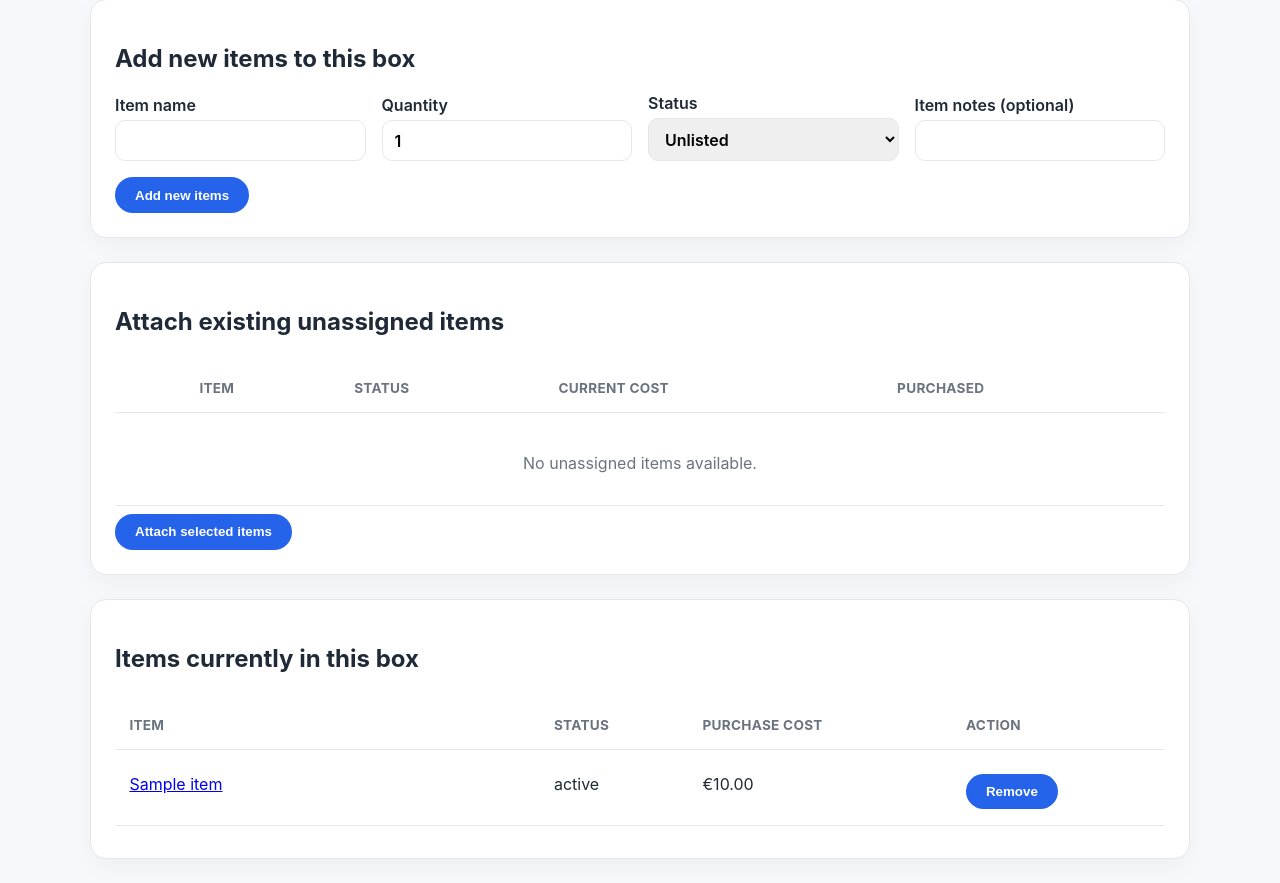
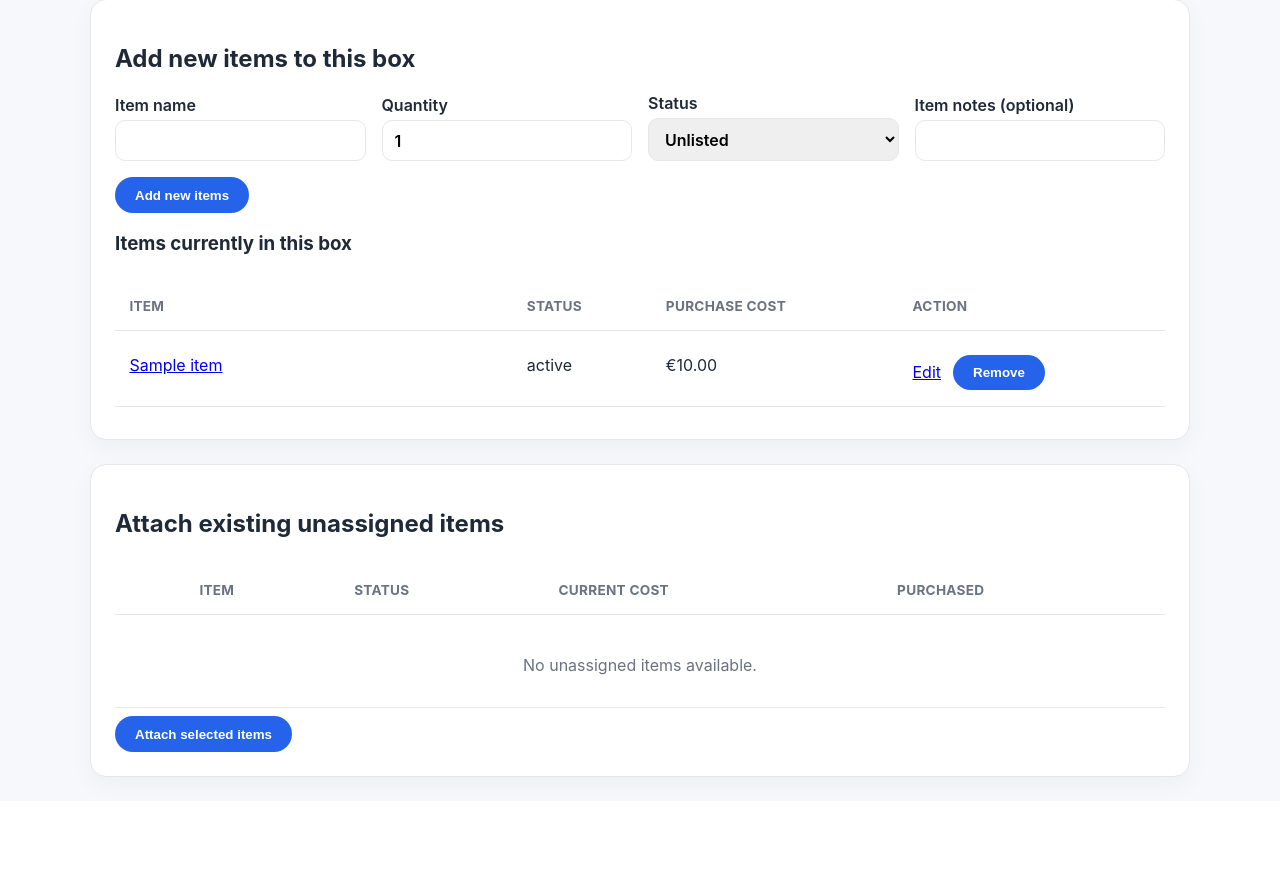
Before and after one commit to ps1-eng/super-potato, a Flask app: page /lots/1/edit in a window 1280 px wide. Shown: the part 485-1368 px from the top of the page. After the commit the page ends 1270 px from the top, so only its background shows below. Run offline with Flask 3, Linux system fonts and the light colour scheme; data comes from the database, SQL or seed files in the repository; tables that the repository leaves empty hold one stand-in row (values such as "Sample post").

Commit message:
Improve box edit flow for rapid item updates

```diff
--- a/app.py
+++ b/app.py
@@ -1633,13 +1633,26 @@ def edit_item(item_id: int) -> str | Response:
         flash("Item not found.")
         return redirect(url_for("index"))
 
+    return_to_lot_id = request.args.get("return_to_lot_id", type=int)
+    if request.method == "POST":
+        return_to_lot_id = request.form.get("return_to_lot_id", type=int)
+    if return_to_lot_id is not None and item["lot_id"] != return_to_lot_id:
+        return_to_lot_id = None
+
     if request.method == "GET":
+        back_url = (
+            url_for("lot_edit", lot_id=return_to_lot_id, _anchor="add-item")
+            if return_to_lot_id is not None
+            else url_for("item_detail", item_id=item_id)
+        )
         return render_template(
             "item_edit.html",
             item=item,
             purchase_sources=fetch_purchase_sources(),
             statuses=STATUSES,
             date_format=DATE_FORMAT,
+            back_url=back_url,
+            return_to_lot_id=return_to_lot_id,
         )
 
     name = request.form.get("name", "").strip()
@@ -1654,24 +1667,28 @@ def edit_item(item_id: int) -> str | Response:
     listed_date = parse_date(listed_date_raw) if listed_date_raw else None
     notes = request.form.get("notes", "").strip() or None
 
+    edit_redirect_kwargs: dict[str, int] = {"item_id": item_id}
+    if return_to_lot_id is not None:
+        edit_redirect_kwargs["return_to_lot_id"] = return_to_lot_id
+
     if not name:
         flash("Item name is required.")
-        return redirect(url_for("edit_item", item_id=item_id))
+        return redirect(url_for("edit_item", **edit_redirect_kwargs))
     if purchase_price is None:
         flash("Purchase price must be a number.")
-        return redirect(url_for("edit_item", item_id=item_id))
+        return redirect(url_for("edit_item", **edit_redirect_kwargs))
     if purchase_date is None:
         flash(f"Purchase date must be in {DATE_FORMAT} format.")
-        return redirect(url_for("edit_item", item_id=item_id))
+        return redirect(url_for("edit_item", **edit_redirect_kwargs))
     if not purchase_source:
         flash("Purchase source is required.")
-        return redirect(url_for("edit_item", item_id=item_id))
+        return redirect(url_for("edit_item", **edit_redirect_kwargs))
     if status not in STATUSES:
         flash("Invalid status.")
-        return redirect(url_for("edit_item", item_id=item_id))
+        return redirect(url_for("edit_item", **edit_redirect_kwargs))
     if listed_date_raw and listed_date is None:
         flash(f"Listed date must be in {DATE_FORMAT} format.")
-        return redirect(url_for("edit_item", item_id=item_id))
+        return redirect(url_for("edit_item", **edit_redirect_kwargs))
 
     with get_db() as conn:
         ensure_purchase_source(conn, purchase_source)
@@ -1697,6 +1714,8 @@ def edit_item(item_id: int) -> str | Response:
         )
 
     flash("Item updated.")
+    if return_to_lot_id is not None:
+        return redirect(url_for("lot_edit", lot_id=return_to_lot_id, _anchor="add-item"))
     return redirect(url_for("item_detail", item_id=item_id))
 
 
--- a/static/styles.css
+++ b/static/styles.css
@@ -369,6 +369,17 @@ td:first-child {
   grid-column: span 2;
 }
 
+
+.inline-actions {
+  display: flex;
+  align-items: center;
+  gap: 0.75rem;
+}
+
+.inline-actions form {
+  margin: 0;
+}
+
 @media (max-width: 720px) {
   nav {
     width: 100%;
--- a/templates/item_edit.html
+++ b/templates/item_edit.html
@@ -4,9 +4,10 @@
 <section class="card">
   <div class="item-header">
     <h2>Edit item</h2>
-    <a class="link" href="{{ url_for('item_detail', item_id=item.id) }}">Back to item</a>
+    <a class="link" href="{{ back_url }}">Back</a>
   </div>
   <form class="grid" method="post" action="{{ url_for('edit_item', item_id=item.id) }}">
+    {% if return_to_lot_id %}<input type="hidden" name="return_to_lot_id" value="{{ return_to_lot_id }}" />{% endif %}
     <label>
       Item name
       <input type="text" name="name" value="{{ item.name }}" required />
--- a/templates/lot_edit.html
+++ b/templates/lot_edit.html
@@ -41,7 +41,7 @@
   </datalist>
 </section>
 
-<section class="card">
+<section class="card" id="add-item">
   <h2>Add new items to this box</h2>
   <form method="post" action="{{ url_for('lot_add_created_items', lot_id=lot.id) }}" class="grid">
     <label>
@@ -66,6 +66,41 @@
     </label>
     <button type="submit" class="primary">Add new items</button>
   </form>
+
+
+  <h3>Items currently in this box</h3>
+  <div class="table-wrap">
+    <table>
+      <thead>
+        <tr>
+          <th>Item</th>
+          <th>Status</th>
+          <th>Purchase cost</th>
+          <th>Action</th>
+        </tr>
+      </thead>
+      <tbody>
+        {% for item in items %}
+          <tr>
+            <td><a href="{{ url_for('item_detail', item_id=item.id) }}">{{ item.name }}</a></td>
+            <td>{{ item.status }}</td>
+            <td>{{ item.purchase_price | currency }}</td>
+            <td class="inline-actions">
+              <a href="{{ url_for('edit_item', item_id=item.id, return_to_lot_id=lot.id) }}">Edit</a>
+              <form method="post" action="{{ url_for('lot_remove_item', lot_id=lot.id, item_id=item.id) }}">
+                <button type="submit">Remove</button>
+              </form>
+            </td>
+          </tr>
+        {% else %}
+          <tr>
+            <td colspan="4" class="empty">No items linked yet.</td>
+          </tr>
+        {% endfor %}
+      </tbody>
+    </table>
+  </div>
+
 </section>
 
 <section class="card">
@@ -103,37 +138,4 @@
   </form>
 </section>
 
-<section class="card">
-  <h2>Items currently in this box</h2>
-  <div class="table-wrap">
-    <table>
-      <thead>
-        <tr>
-          <th>Item</th>
-          <th>Status</th>
-          <th>Purchase cost</th>
-          <th>Action</th>
-        </tr>
-      </thead>
-      <tbody>
-        {% for item in items %}
-          <tr>
-            <td><a href="{{ url_for('item_detail', item_id=item.id) }}">{{ item.name }}</a></td>
-            <td>{{ item.status }}</td>
-            <td>{{ item.purchase_price | currency }}</td>
-            <td>
-              <form method="post" action="{{ url_for('lot_remove_item', lot_id=lot.id, item_id=item.id) }}">
-                <button type="submit">Remove</button>
-              </form>
-            </td>
-          </tr>
-        {% else %}
-          <tr>
-            <td colspan="4" class="empty">No items linked yet.</td>
-          </tr>
-        {% endfor %}
-      </tbody>
-    </table>
-  </div>
-</section>
 {% endblock %}
```
